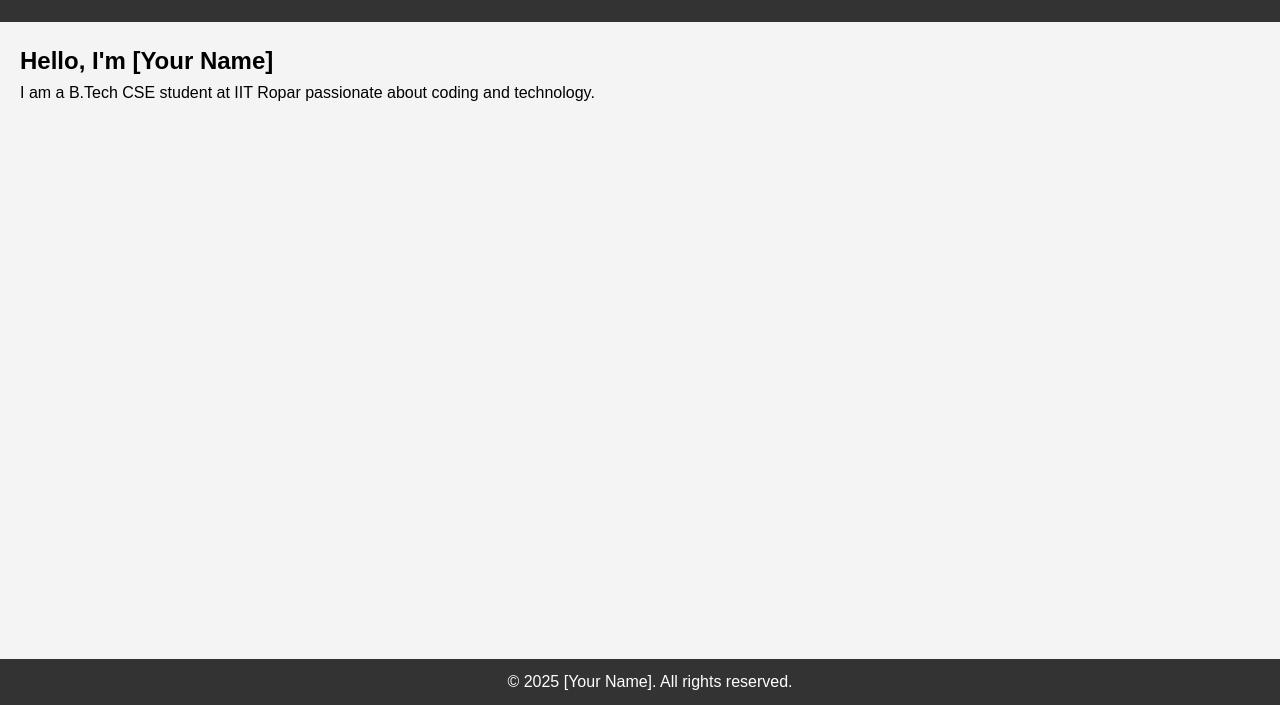
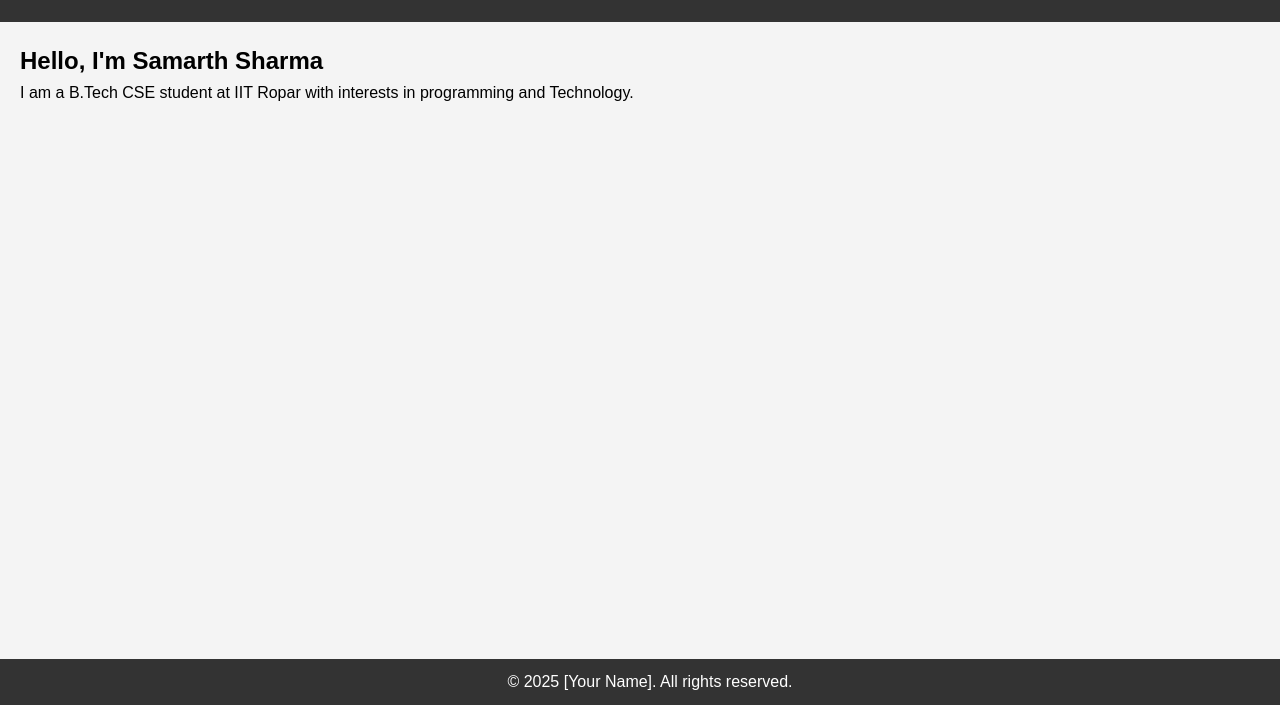
Before and after one commit to graziton/graziton.github.io, a plain HTML site: page index.html in a window 1280 px wide. Shown: the part 95-800 px from the top of the page. Drawn offline with Linux system fonts and the light colour scheme.

Commit message:
Initial commit: Adding website files

```diff
--- a/index.html
+++ b/index.html
@@ -21,8 +21,8 @@
 
   <main>
     <section id="intro">
-      <h2>Hello, I'm [Your Name]</h2>
-      <p>I am a B.Tech CSE student at IIT Ropar passionate about coding and technology.</p>
+      <h2>Hello, I'm Samarth Sharma</h2>
+      <p>I am a B.Tech CSE student at IIT Ropar with interests in programming and Technology.</p>
     </section>
   </main>
 
```
